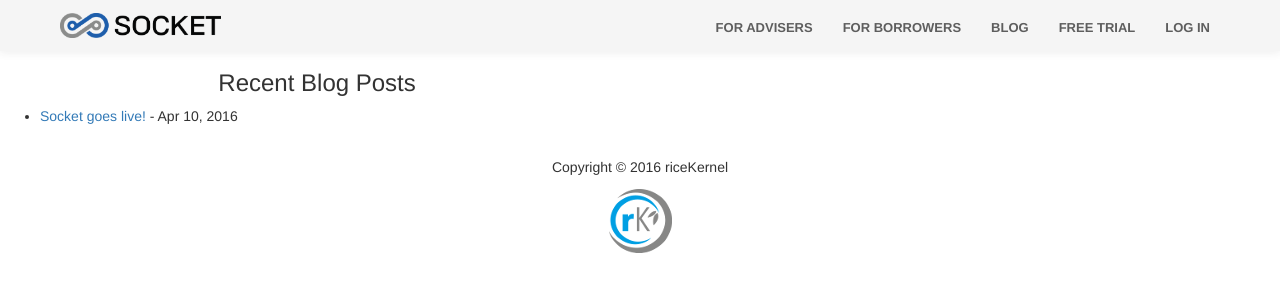
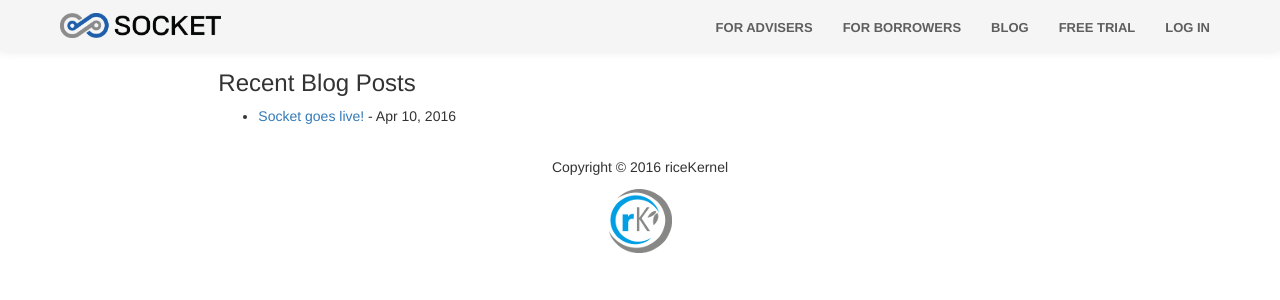
Before and after one commit to riceKernel/socket, a Jekyll site: the page built from blog.html, in a window 1280 px wide. Shown: the top 300 px of the page. Built offline with Jekyll 4.4.1, drawn with Linux system fonts in a browser that asks for light colours.

Commit message:
adasdasd

```diff
--- a/blog.html
+++ b/blog.html
@@ -2,12 +2,15 @@
 layout: default
 ---
 <div class="row">
-  <div class="col-md-2"></div>
-  <div class="col-md-8">
+  <div class="col-sm-2"></div>
+  <div class="col-sm-8">
     <h3>Recent Blog Posts</h3>
   </div>
-  <div class="col-md-2"></div>
+  <div class="col-sm-2"></div>
 </div>
+<div class="row">
+  <div class="col-sm-2"></div>
+  <div class="col-sm-8">
     <ul class="post-list">
       {% for post in site.posts %}
         <li>
@@ -15,3 +18,6 @@ layout: default
         </li>
       {% endfor %}
     </ul>
+  </div>
+  <div class="col-sm-2"></div>
+</div>
```
Lines whose indentation alone changed are shown as unchanged.
